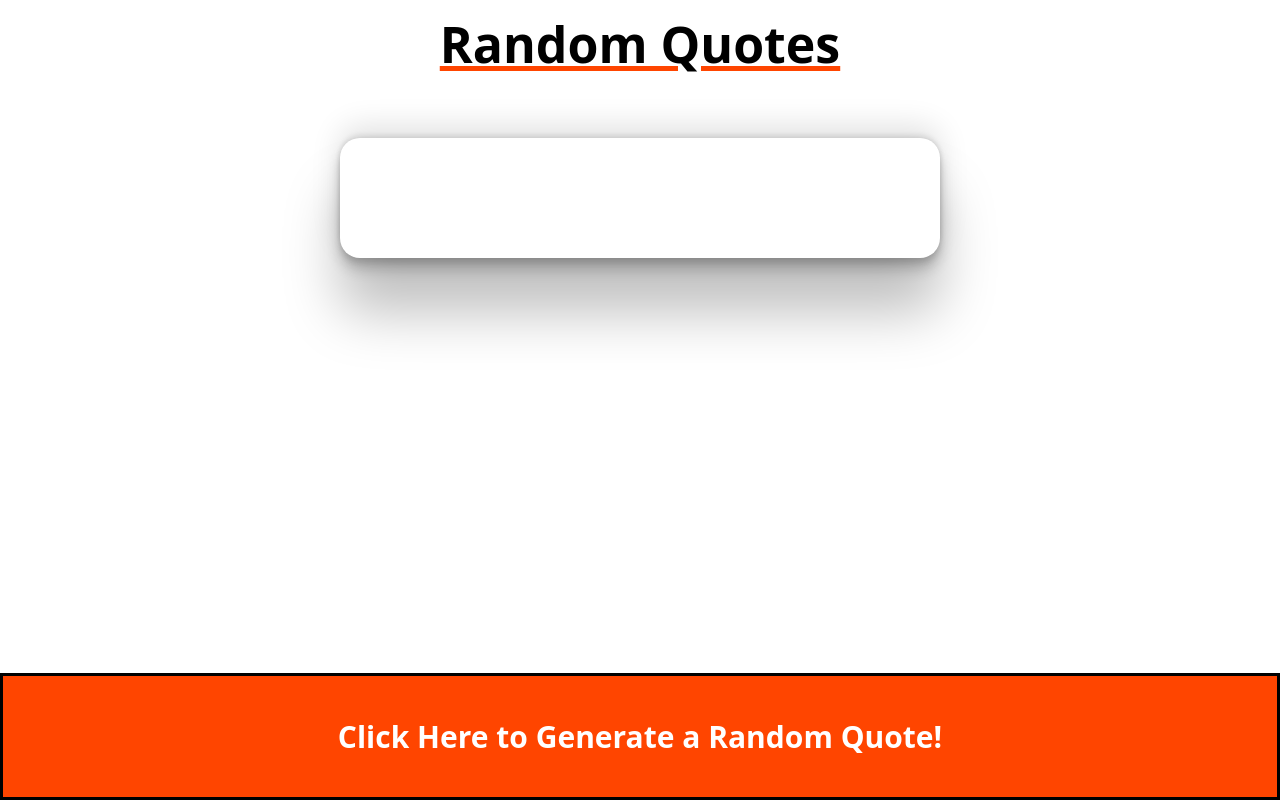
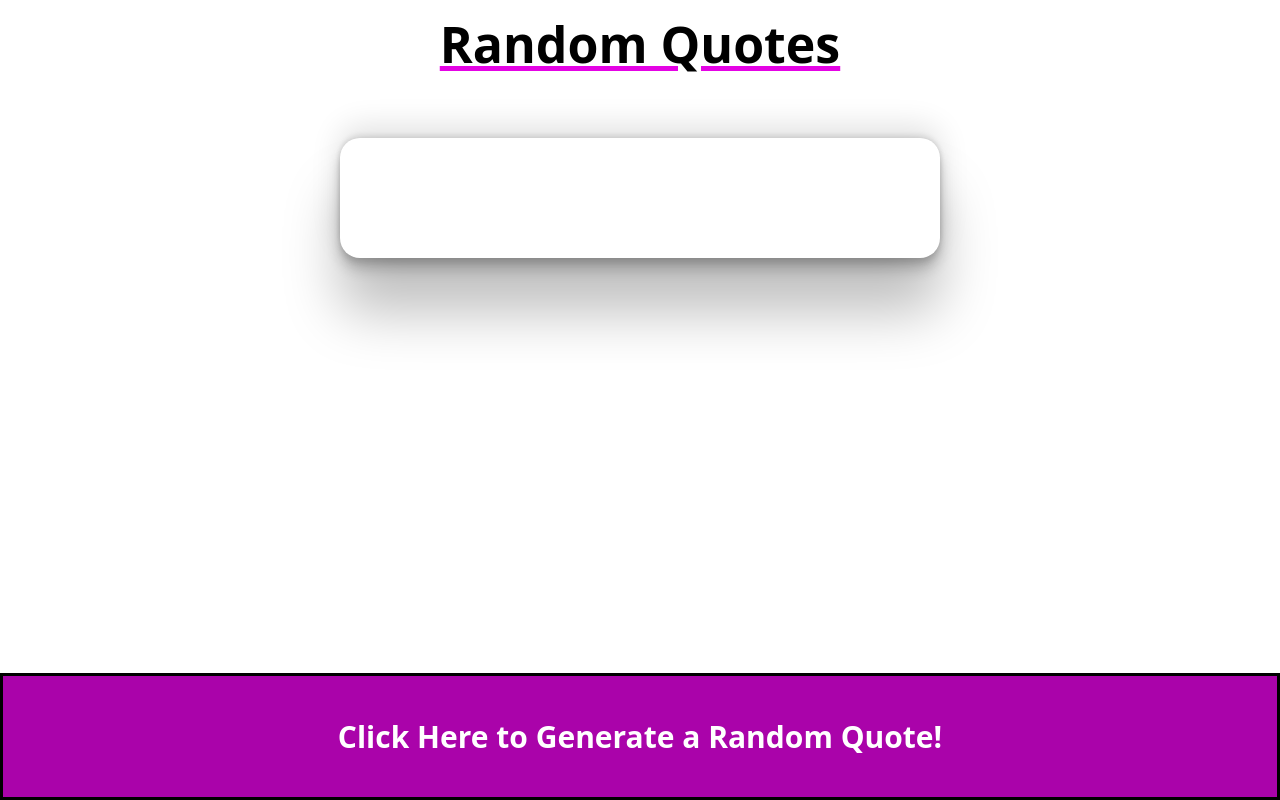
Before and after one commit to prasadmore01/Random-Quotes-Application, a plain HTML site: page index.html in a window 1280 px wide. Drawn offline with Linux system fonts and the light colour scheme; no server answers.

Commit message:
Updated Coloring

```diff
--- a/style.css
+++ b/style.css
@@ -13,7 +13,7 @@
     font-size: 50px;
     margin-top: 10px;
     color: black;
-    text-decoration: underline orangered;
+    text-decoration: underline rgb(228, 3, 228);
 }
 
 
@@ -23,7 +23,7 @@ button{
     width: 100%;
     bottom: 0px;
     font-size: 30px;
-    background-color: orangered;
+    background-color: rgb(170, 3, 170);
     font-weight: 600;
     color: white;
     border: 3px solid black;
@@ -31,7 +31,7 @@ button{
 }
 
 button:hover{
-    background-color: rgb(177, 51, 5);
+    background-color: purple;
     cursor: pointer;
 }
 
```
